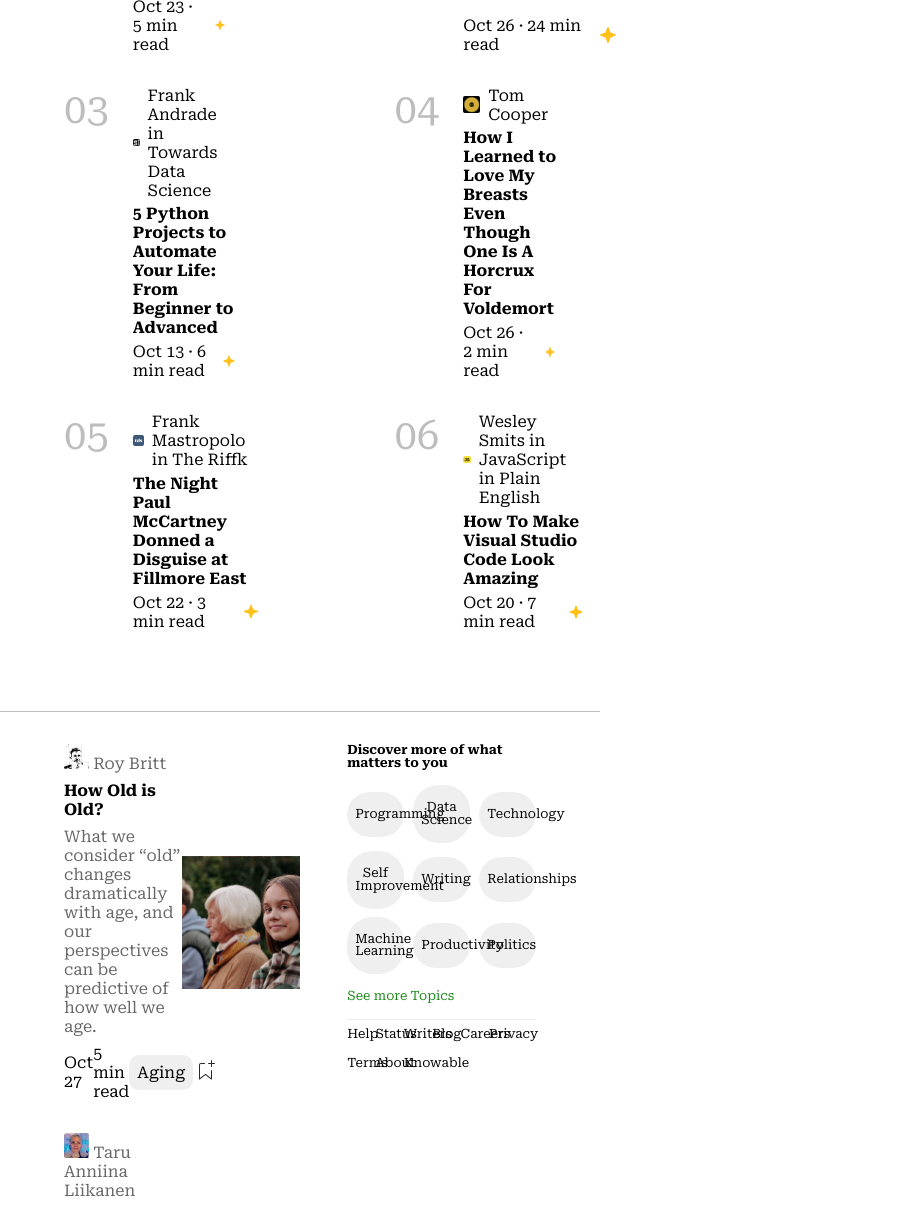
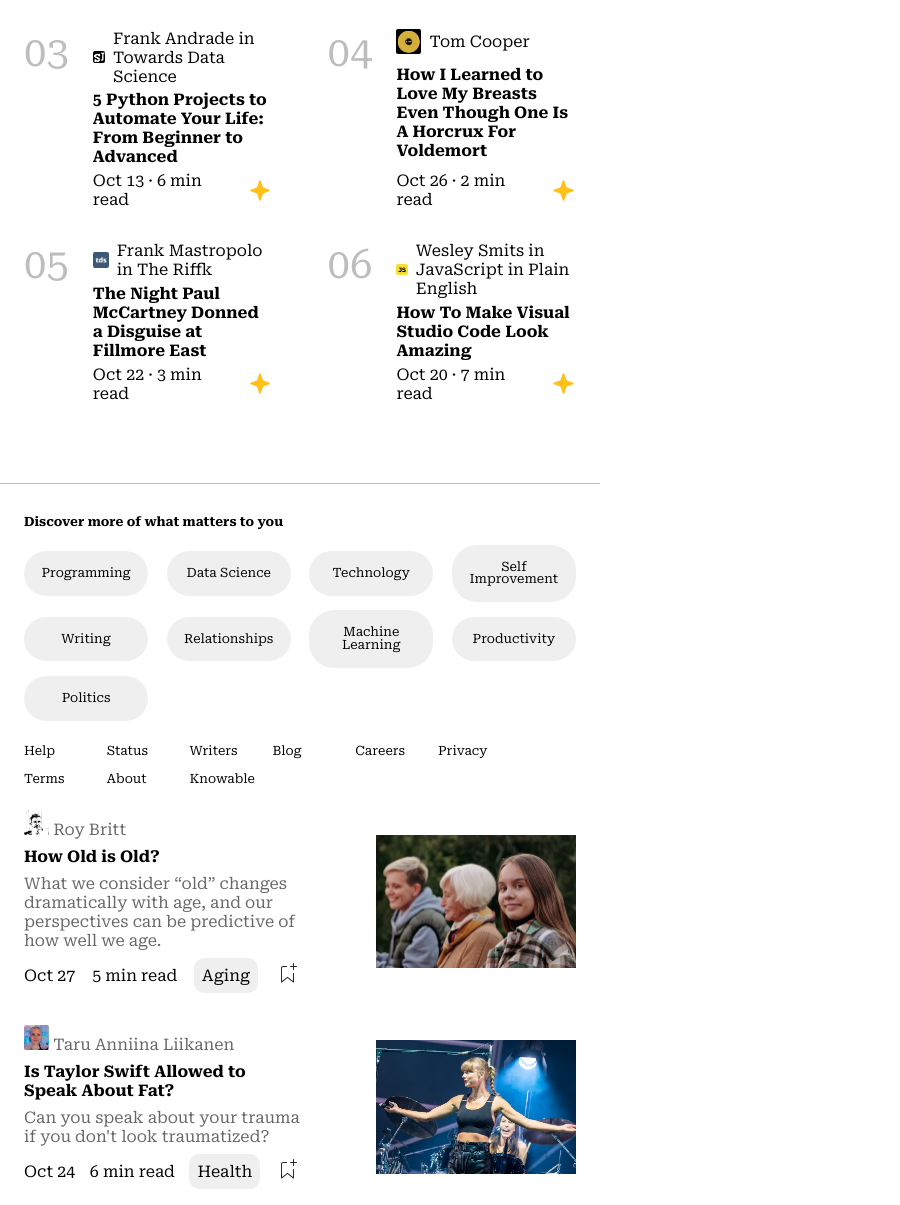
Before and after one commit to AlessioVulpinari/U2-W1-D5, a plain HTML site: page index.html in a window 600 px wide. Shown: the part 754-1959 px from the top of the page, 900 px wide, since content can reach past the window. Drawn offline with nearby package versions, Linux system fonts and the light colour scheme.

Commit message:
tablet version

```diff
--- a/assets/css/index.css
+++ b/assets/css/index.css
@@ -97,6 +97,7 @@
 
   display: flex;
   justify-content: space-between;
+  overflow: hidden;
 }
 
 #first-section .text-container {
@@ -138,6 +139,12 @@
 
   #first-section img {
     display: none;
+  }
+}
+
+@media screen and (min-width: 480px) and (max-width: 767px) {
+  section {
+    padding-left: 1.5rem;
   }
 }
 
@@ -205,6 +212,16 @@
 
   .card {
     width: 100%;
+  }
+}
+
+@media screen and (min-width: 480px) and (max-width: 767px) {
+  #second-section {
+    padding-right: 1.5rem;
+  }
+
+  .card {
+    width: 45%;
   }
 }
 
@@ -361,7 +378,7 @@
   margin-bottom: 0.5rem;
 }
 
-@media screen and (max-width: 479px) {
+@media screen and (max-width: 767px) {
   aside {
     position: static;
     order: -1;
@@ -382,3 +399,12 @@
     flex-direction: column;
   }
 }
+
+@media screen and (min-width: 480px) and (max-width: 767px) {
+  #third-section {
+    padding-right: 1.5rem;
+  }
+  .topics-container ul li {
+    width: 22.5%;
+  }
+}
```
